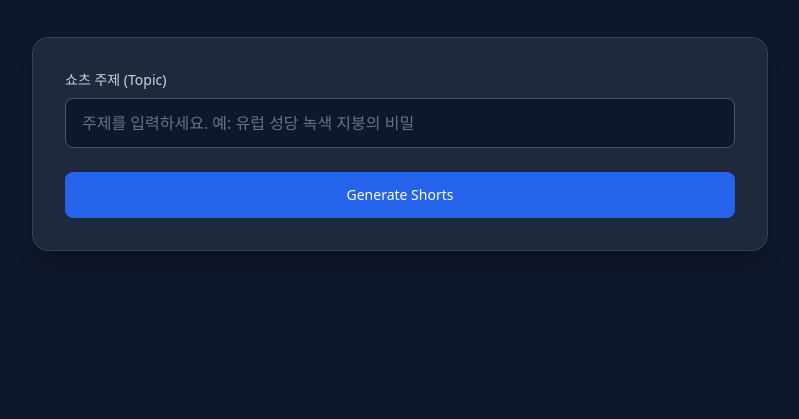
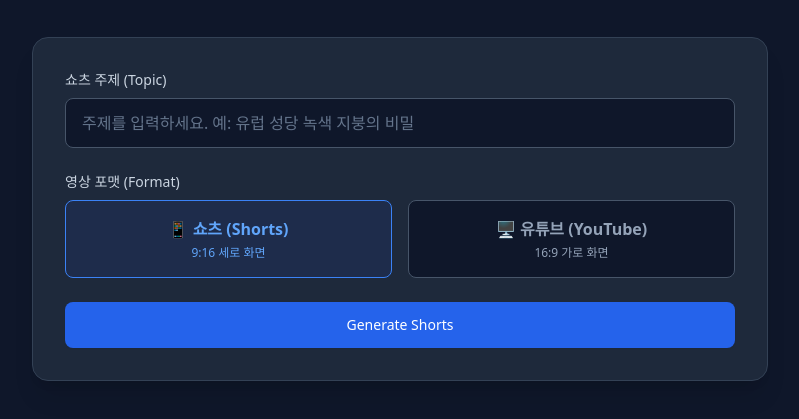
Before and after one commit to grigobio237-eng/20260811-autoshort, a plain HTML site: page index.html in a window 1280 px wide. Shown: the part 123-542 px from the top of the page, without its empty margins (240-1039 px from the left). Drawn offline with nearby package versions, Linux system fonts and the light colour scheme.

Commit message:
feat: add video format selector (9:16 or 16:9)

```diff
--- a/index.html
+++ b/index.html
@@ -45,11 +45,31 @@
         <!-- Input Section -->
         <main class="bg-slate-800 rounded-2xl shadow-xl p-8 border border-slate-700">
             <form id="generateForm" class="space-y-6">
-                <div>
+                <div class="mb-6">
                     <label for="topic" class="block text-sm font-medium text-slate-300 mb-2">쇼츠 주제 (Topic)</label>
                     <input type="text" id="topic" name="topic" required
                         placeholder="주제를 입력하세요. 예: 유럽 성당 녹색 지붕의 비밀"
                         class="w-full px-4 py-3 bg-slate-900 border border-slate-600 rounded-lg focus:ring-2 focus:ring-blue-500 focus:border-blue-500 outline-none transition-all text-slate-100 placeholder-slate-500">
+                </div>
+
+                <div class="mb-6">
+                    <label class="block text-sm font-medium text-slate-300 mb-2">영상 포맷 (Format)</label>
+                    <div class="grid grid-cols-2 gap-4">
+                        <label class="cursor-pointer group">
+                            <input type="radio" name="format" value="9:16" class="peer sr-only" checked>
+                            <div class="p-4 rounded-lg border border-slate-600 bg-slate-900 text-slate-400 group-hover:bg-slate-800 peer-checked:border-blue-500 peer-checked:bg-blue-900/20 peer-checked:text-blue-400 transition-all text-center">
+                                <div class="font-semibold mb-1">📱 쇼츠 (Shorts)</div>
+                                <div class="text-xs">9:16 세로 화면</div>
+                            </div>
+                        </label>
+                        <label class="cursor-pointer group">
+                            <input type="radio" name="format" value="16:9" class="peer sr-only">
+                            <div class="p-4 rounded-lg border border-slate-600 bg-slate-900 text-slate-400 group-hover:bg-slate-800 peer-checked:border-blue-500 peer-checked:bg-blue-900/20 peer-checked:text-blue-400 transition-all text-center">
+                                <div class="font-semibold mb-1">🖥️ 유튜브 (YouTube)</div>
+                                <div class="text-xs">16:9 가로 화면</div>
+                            </div>
+                        </label>
+                    </div>
                 </div>
 
                 <button type="submit" id="submitBtn"
@@ -117,6 +137,7 @@
             e.preventDefault();
 
             const topic = document.getElementById('topic').value.trim();
+            const format = document.querySelector('input[name="format"]:checked').value;
             if (!topic) return;
 
             // UI 초기화 및 로딩 상태 설정
@@ -150,7 +171,7 @@
                     // headers: {
                     //     'Content-Type': 'application/json'
                     // },
-                    body: JSON.stringify({ topic: topic })
+                    body: JSON.stringify({ topic: topic, format: format })
                 });
 
                 clearInterval(statusInterval);
```
